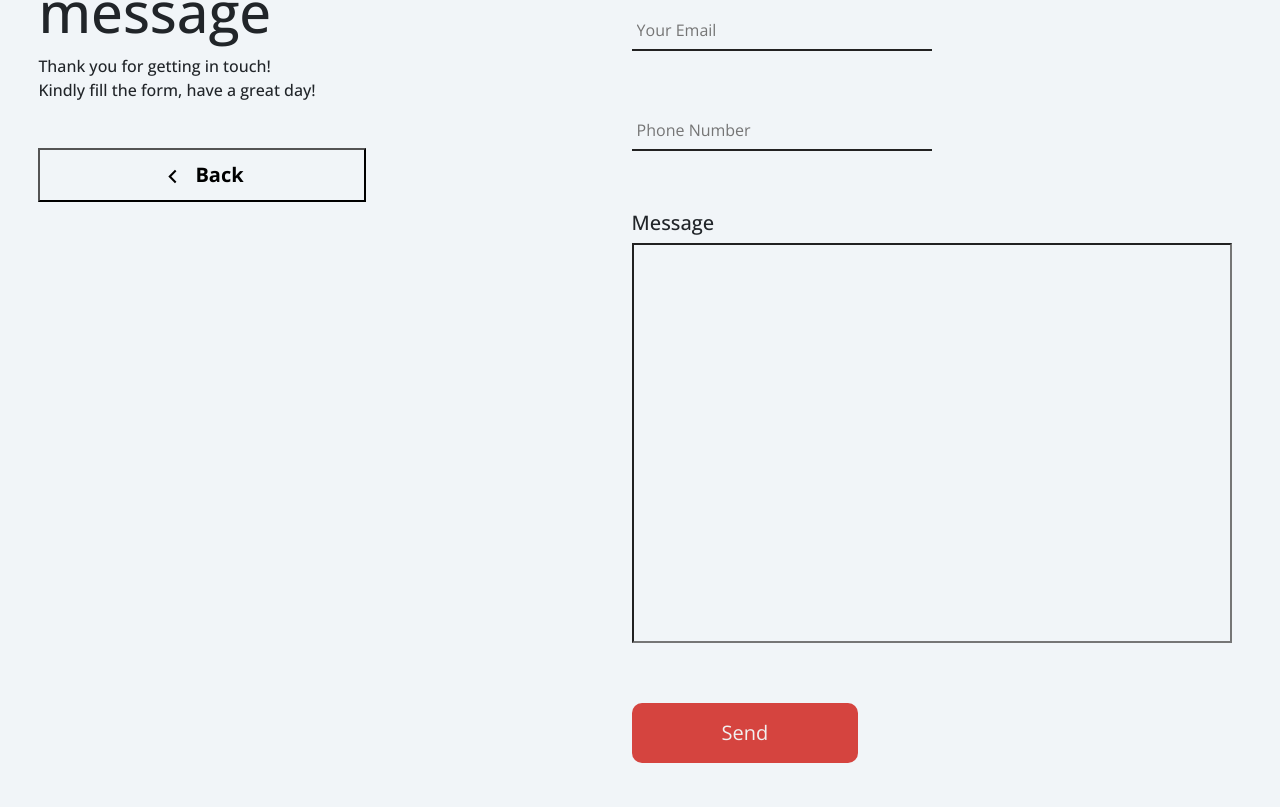
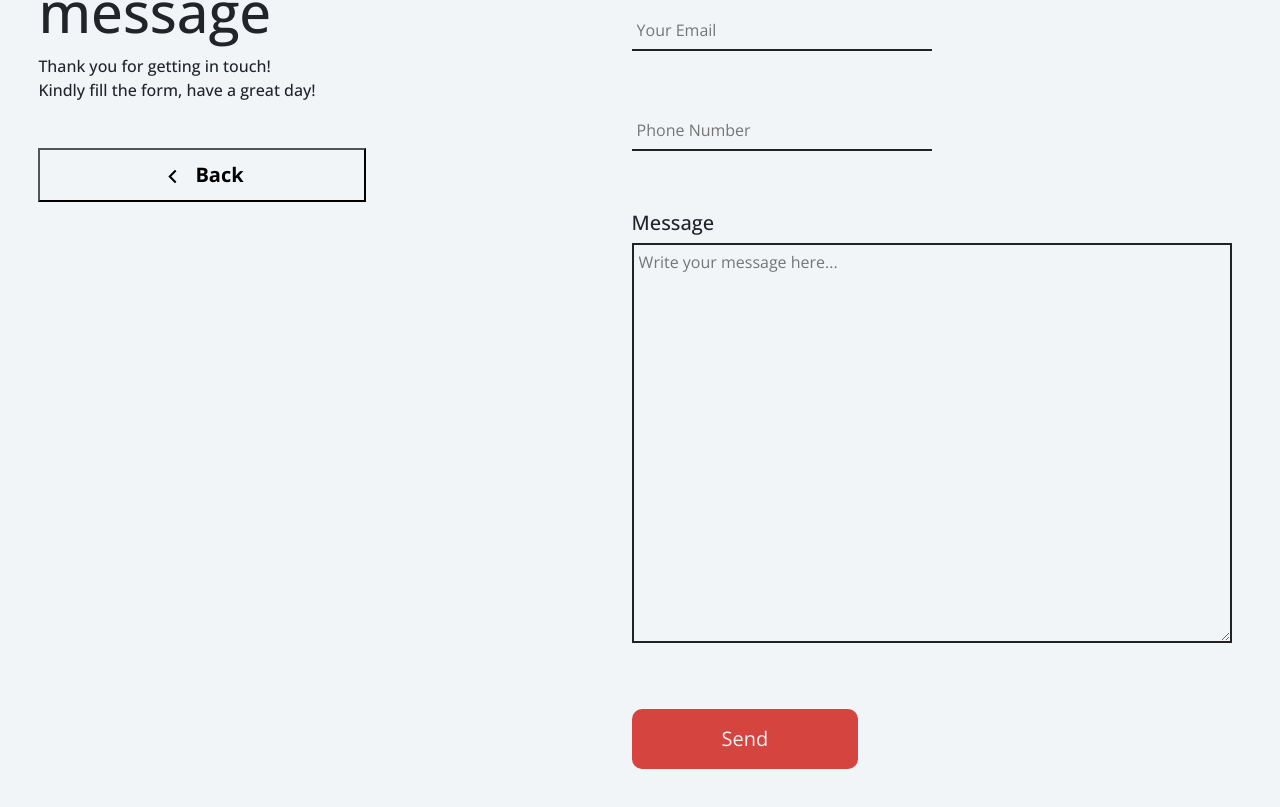
Before and after one commit to DarrenCooperM/mission5, a React (Create React App) app in the folder frontend/: page /Contact in a window 1280 px wide. Shown: the part 1084-1891 px from the top of the page. Built offline with nearby package versions, Linux system fonts and the light colour scheme; no server answers.

Commit message:
replaced <input/> box for message container with <textarea> as it fixed previous issues

```diff
--- a/frontend/src/components/contact/ContactContent.js
+++ b/frontend/src/components/contact/ContactContent.js
@@ -74,13 +74,14 @@ export default function ContactContent() {
           </a>
         </div>
         <div className={styles.rightContentContainer}>
-          <div className={styles.rightContentInputBoxContainer}>
+          <form className={styles.rightContentInputBoxContainer}>
             <input
               className={styles.rightContentInputBox}
               type="text"
               name="name"
               autoComplete="off"
               placeholder="Your Name"
+              required
               onChange={handleUserInput}
             />
             <input
@@ -89,6 +90,7 @@ export default function ContactContent() {
               name="email"
               autoComplete="off"
               placeholder="Your Email"
+              required="required"
               onChange={handleUserInput}
             />
             <input
@@ -96,22 +98,29 @@ export default function ContactContent() {
               type="number"
               name="number"
               autoComplete="off"
+              required="required"
               placeholder="Phone Number"
               onChange={handleUserInput}
             />
-          </div>
+          </form>
           <div className={styles.rightContentMsgContainer}>
             <h4 className={styles.rightContentMsgHeader}>Message</h4>
-            <input
+            <textarea
               className={styles.rightContentMsgBox}
               type="text"
               name="message"
               autoComplete="off"
+              placeholder="Write your message here..."
+              required="required"
               onChange={handleUserInput}
             />
             <div id="submitResult" className={styles.submitResult}></div>
             <div className={styles.sendBtnContainer}>
-              <button onClick={handleSubmit} className={styles.sendBtn}>
+              <button
+                type="submit"
+                onClick={handleSubmit}
+                className={styles.sendBtn}
+              >
                 Send
               </button>
             </div>
--- a/frontend/src/components/styles/contact/ContactContent.module.css
+++ b/frontend/src/components/styles/contact/ContactContent.module.css
@@ -85,8 +85,12 @@
 .rightContentMsgBox {
   height: 400px;
   width: 600px;
+  padding-left: 5px;
+  padding-top: 5px;
 
   background-color: transparent;
+
+  border: 2px solid var(--clr-black);
 }
 
 .sendBtnContainer {
```
